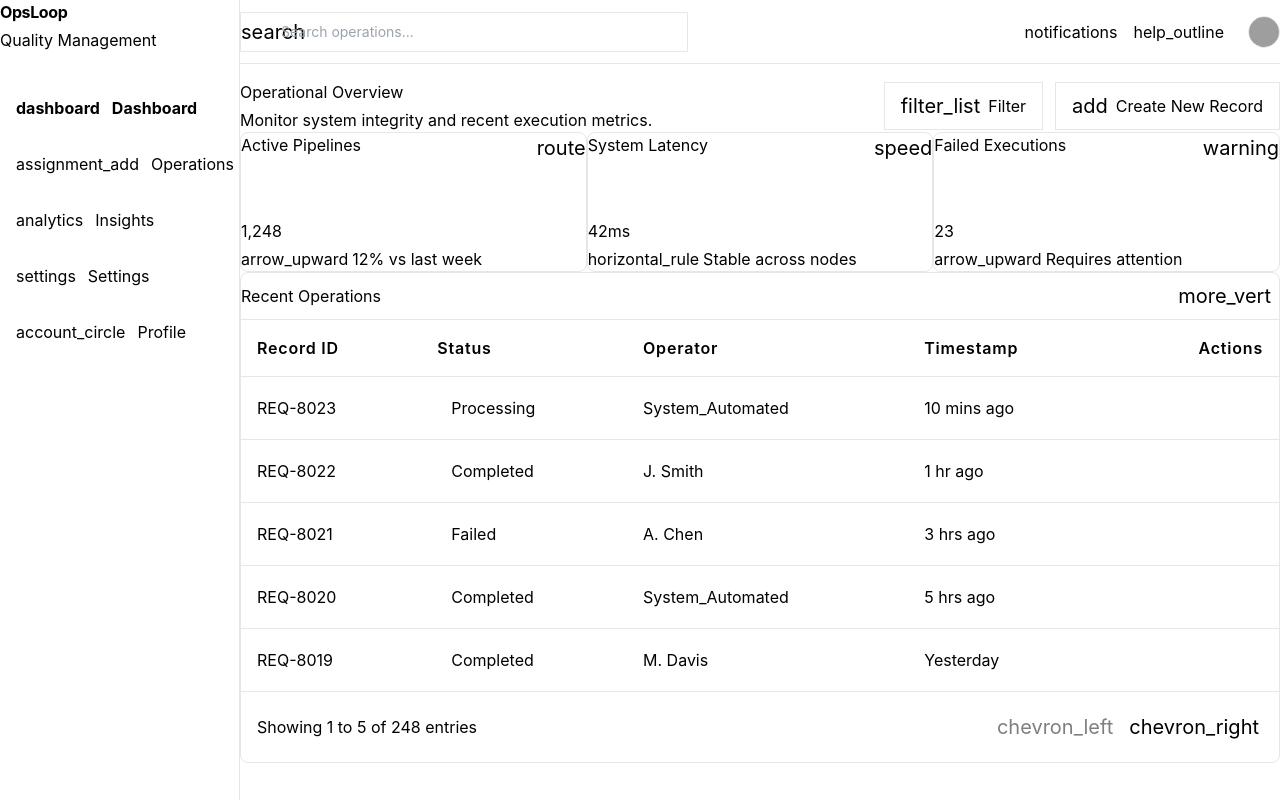
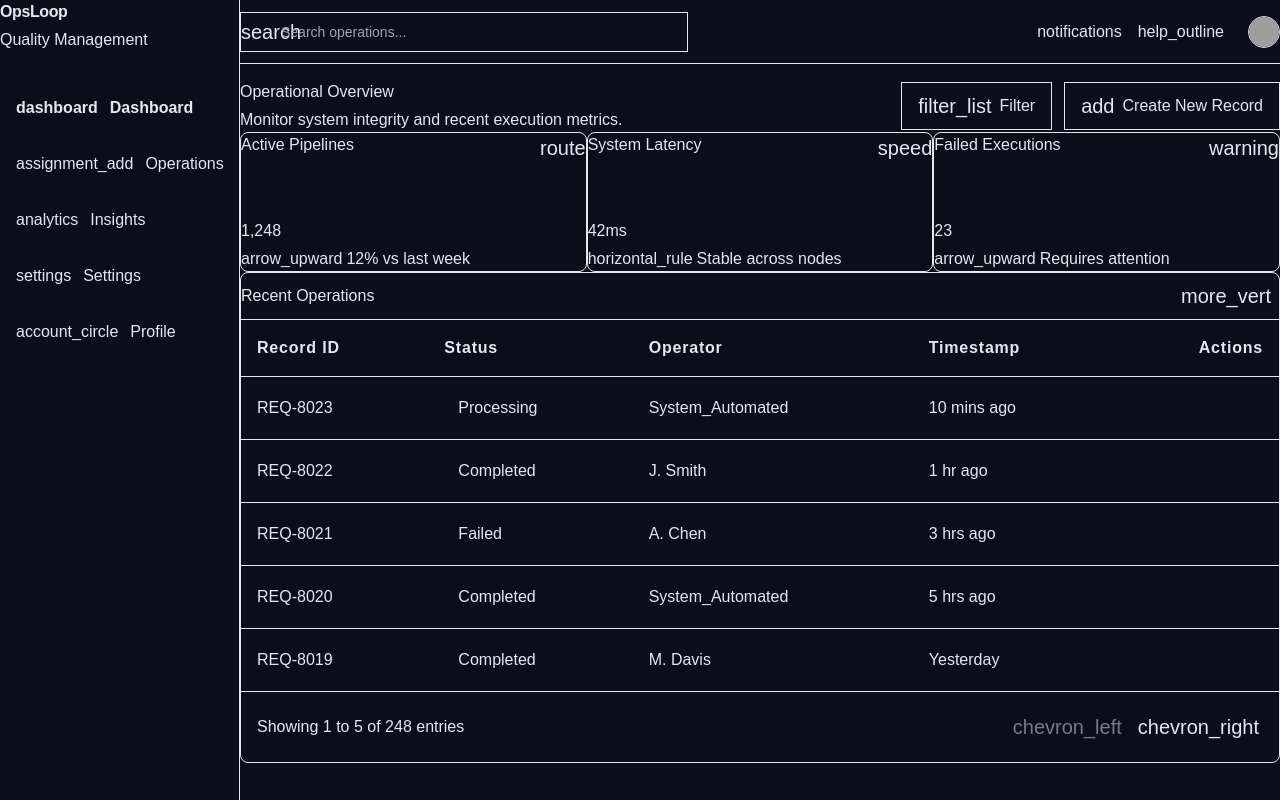
Before and after one commit to hikmetgulsesli/ops-quality-loop-0510, a React (Vite) app: page / in a window 1280 px wide. Built offline with nearby package versions, Linux system fonts and the light colour scheme; grey boxes are pictures that could not be loaded.

Commit message:
wip: add custom fonts, dark mode, and accessibility styles

```diff
--- a/src/index.css
+++ b/src/index.css
@@ -2,13 +2,44 @@
 @tailwind components;
 @tailwind utilities;
 
+@import url('https://fonts.googleapis.com/css2?family=Outfit:wght@300;400;500;600;700;800&family=Space+Grotesk:wght@300;400;500;600;700&display=swap');
+
 :root {
-  color-scheme: light;
-  font-family: Inter, ui-sans-serif, system-ui, -apple-system, BlinkMacSystemFont, "Segoe UI", sans-serif;
+  color-scheme: light dark;
+  --font-heading: 'Outfit', sans-serif;
+  --font-body: 'Space Grotesk', sans-serif;
+  font-family: var(--font-body);
 }
 
 body {
   margin: 0;
   min-width: 320px;
   min-height: 100vh;
+  background-color: var(--color-background, #0a0e1a);
+  color: var(--color-on-surface, #e2e8f0);
 }
+
+/* Reduced motion support */
+@media (prefers-reduced-motion: reduce) {
+  *, *::before, *::after {
+    animation-duration: 0.01ms !important;
+    animation-iteration-count: 1 !important;
+    transition-duration: 0.01ms !important;
+  }
+}
+
+/* Custom scrollbar */
+::-webkit-scrollbar {
+  width: 6px;
+  height: 6px;
+}
+::-webkit-scrollbar-track {
+  background: transparent;
+}
+::-webkit-scrollbar-thumb {
+  background: var(--color-outline-variant, #334155);
+  border-radius: 3px;
+}
+::-webkit-scrollbar-thumb:hover {
+  background: var(--color-outline, #475569);
+}
```
